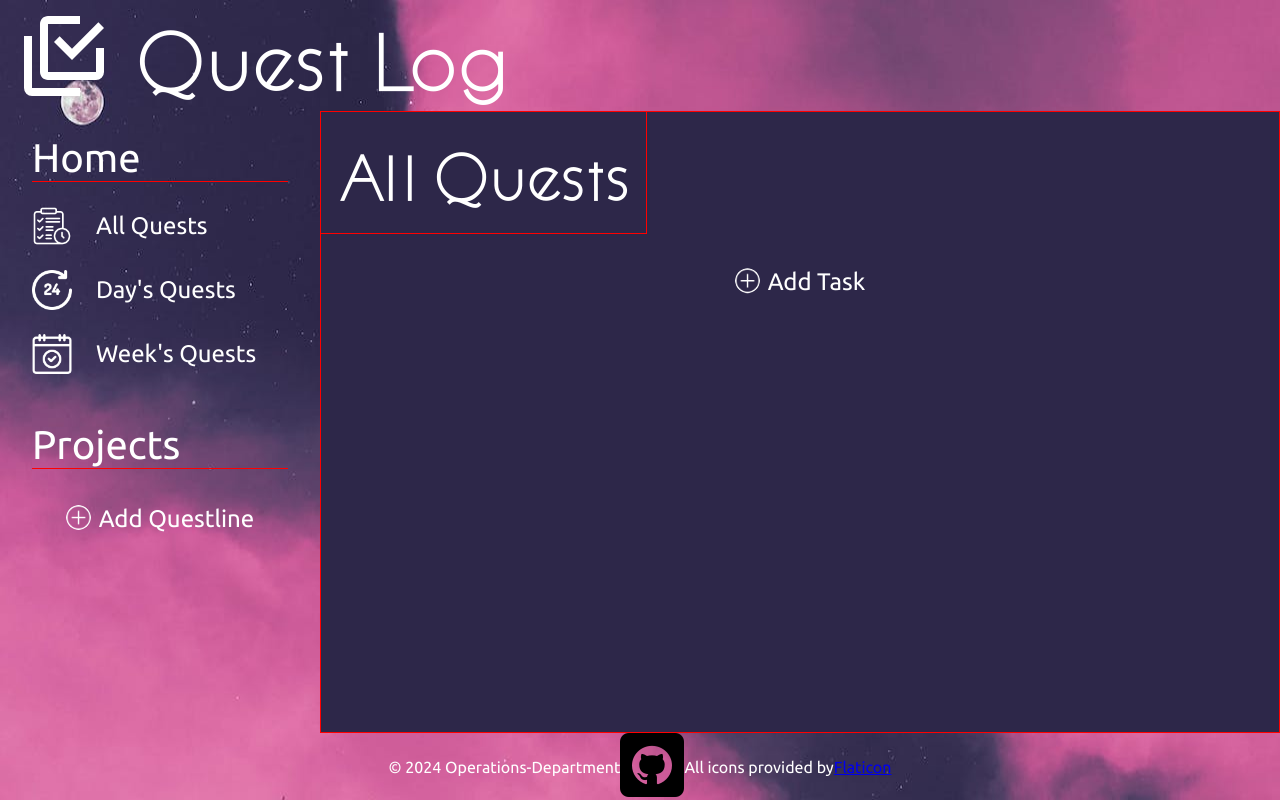
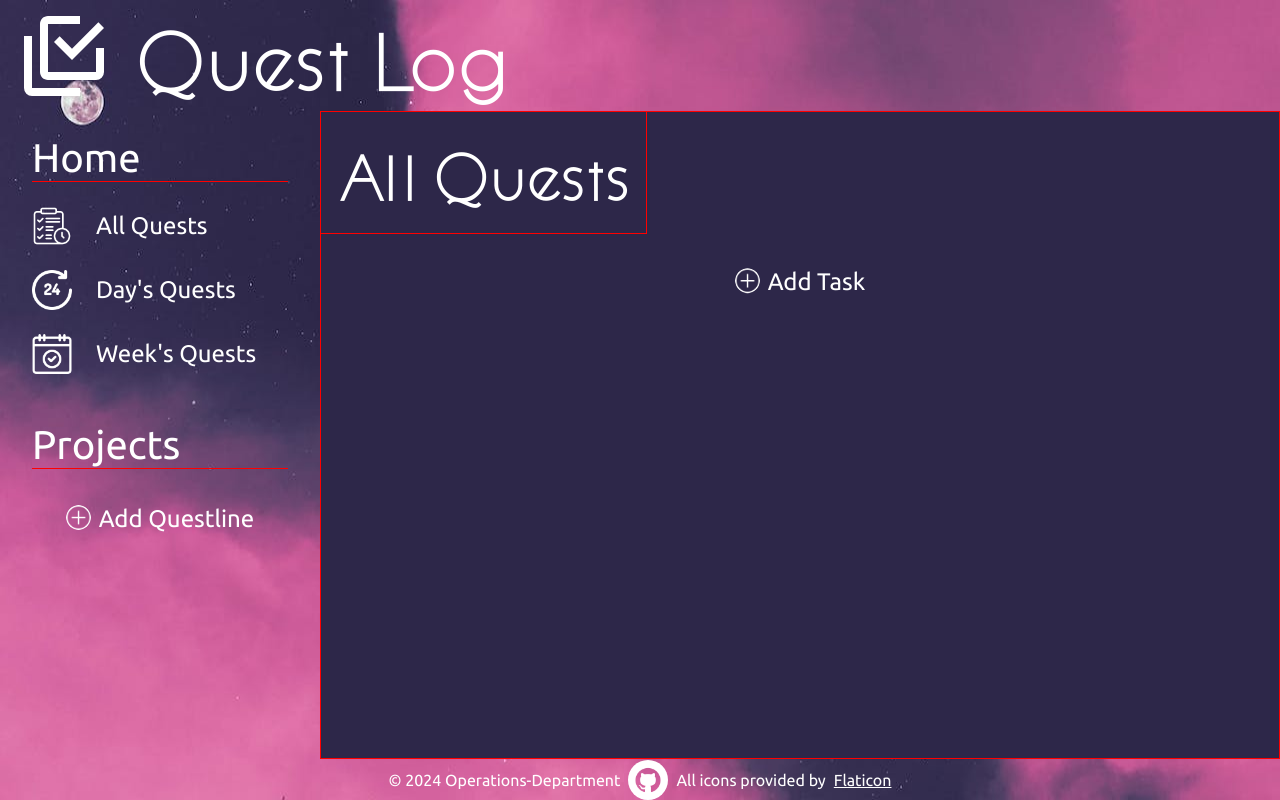
Before and after one commit to Operations-Department/todo-list, a website built with webpack: page src/index.html in a window 1280 px wide. Built offline with nearby package versions, Linux system fonts and the light colour scheme.

Commit message:
update display - github icon, credits color, favicon

```diff
--- a/src/index.html
+++ b/src/index.html
@@ -3,7 +3,6 @@
 <head>
     <meta charset="UTF-8">
     <meta name="viewport" content="width=device-width, initial-scale=1.0">
-    <link rel="icon" type="image/x-icon" href="./imgs/check.ico">
     <title>Quest Log</title>
 </head>
 <body>
@@ -14,12 +13,10 @@
             </svg>
             <h1>Quest Log</h1>
         </header>
-        <!-- <main> -->
             <div class="side-bar-container">
                 <div class="side-bar">
                     <ul id="home-tasks">
                         <h1 class="side-bar-title">Home</h1>
-                        <!-- button in li for accessibility -->
                         <li>
                             <button class="all-quests">
                                 <div class="all-quests-icon"></div>
@@ -49,11 +46,10 @@
             <div class="body">
                 <div id="body-content-container"></div>
             </div>
-        <!-- </main> -->
         <footer>
             &copy; 2024 Operations-Department
             <a href="https://github.com/Operations-Department/todo-list" target="_blank">
-                <img src="./imgs/github.png" alt="github-icon">
+                <div class="github-icon"></div>
             </a>
                 All icons provided by
                 <a href="https://www.flaticon.com/" target="_blank">
--- a/src/style.css
+++ b/src/style.css
@@ -124,6 +124,7 @@ button.weeks-quests {
     gap: var(--gap);
 }
 
+.github-icon,
 .all-quests-icon,
 .days-quests-icon,
 .weeks-quests-icon {
@@ -648,6 +649,19 @@ footer {
     background: var(--background-image);
     background-size: 100% 100%;
     background-attachment: fixed;
+    gap: 0.5rem;
+}
+
+footer > a {
+    color: white;
+}
+
+.github-icon {
+    background: url(./imgs/github.png);
+    background-size: cover;
+    background-color: transparent;
+    filter: invert(1);
+    border-radius: 50px;
 }
 
 .content > div {
--- a/webpack.config.js
+++ b/webpack.config.js
@@ -8,6 +8,7 @@ module.exports = {
     plugins: [
         new HtmlWebpackPlugin({
             template: './src/index.html',
+            filename: 'index.html',
             favicon: './src/imgs/check.ico',
         }),
     ],
```
Also changed, not shown: dist/13e323dcaa5fa734c547.png (added), dist/check.ico (added), dist/index.html, dist/main.js.
